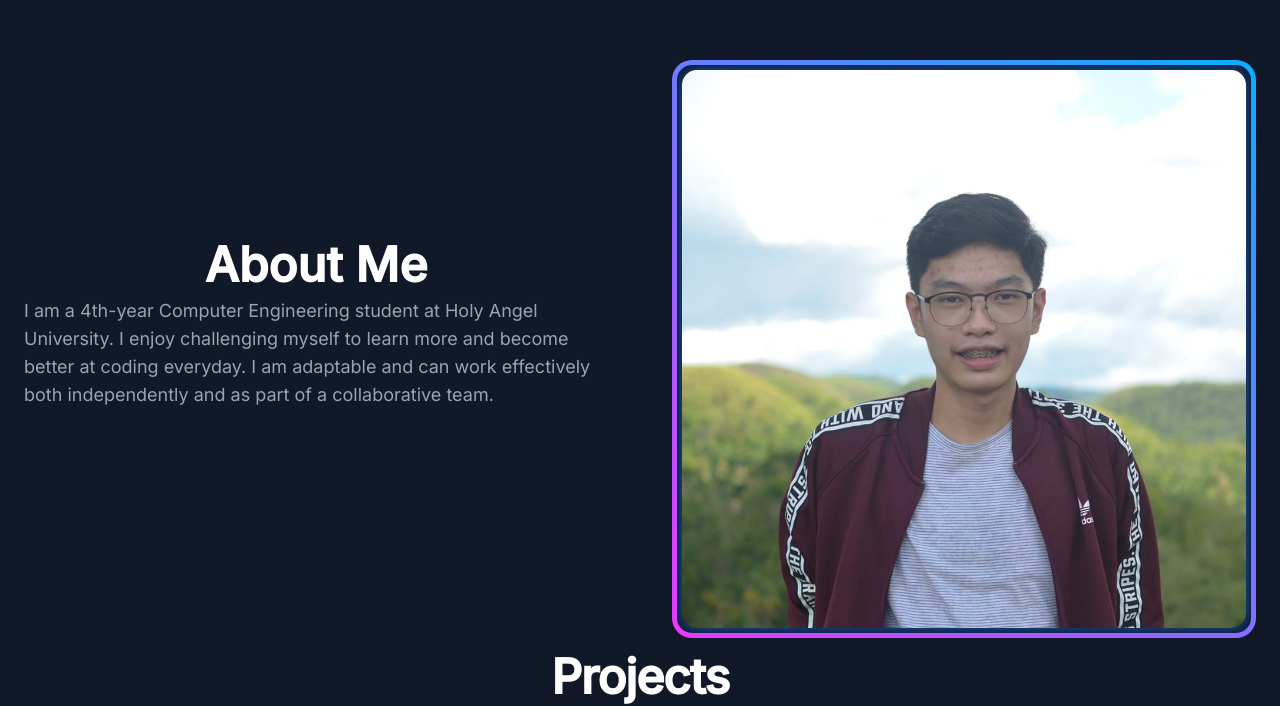
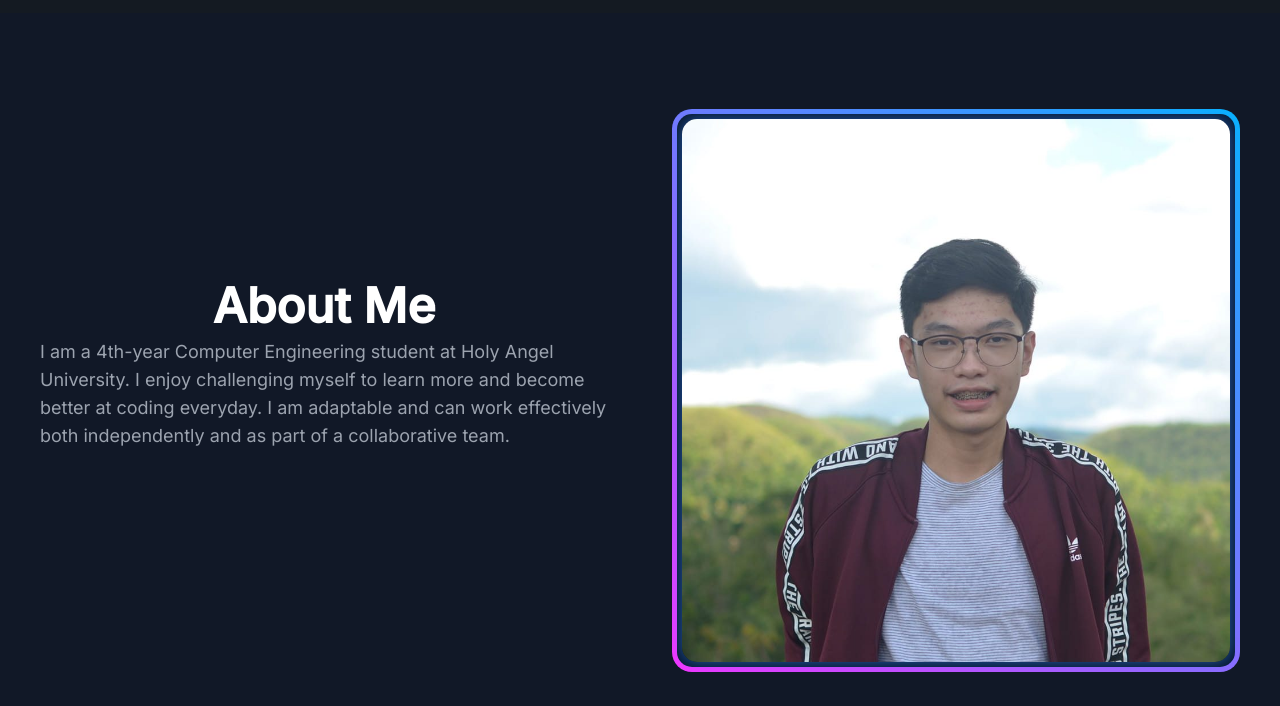
Before and after one commit to johnmartinroque/Portfolio, a React (Create React App) app in the folder portfolio/: page / in a window 1280 px wide. Shown: the part 859-1565 px from the top of the page. Built offline with nearby package versions, Linux system fonts and the light colour scheme; grey boxes are pictures that could not be loaded.

Commit message:
overlapping projects over about me fix

```diff
--- a/portfolio/src/components/sections/AboutMe.jsx
+++ b/portfolio/src/components/sections/AboutMe.jsx
@@ -9,7 +9,7 @@
   return (
     <div
       ref={ref}
-      className={`h-[80vh] flex items-center justify-center ${
+      className={`min-h-[80vh] flex items-center justify-center px-4 ${
         isVisible ? "animate-fadeIn" : "animate-fadeOut"
       }`}
     >
```
